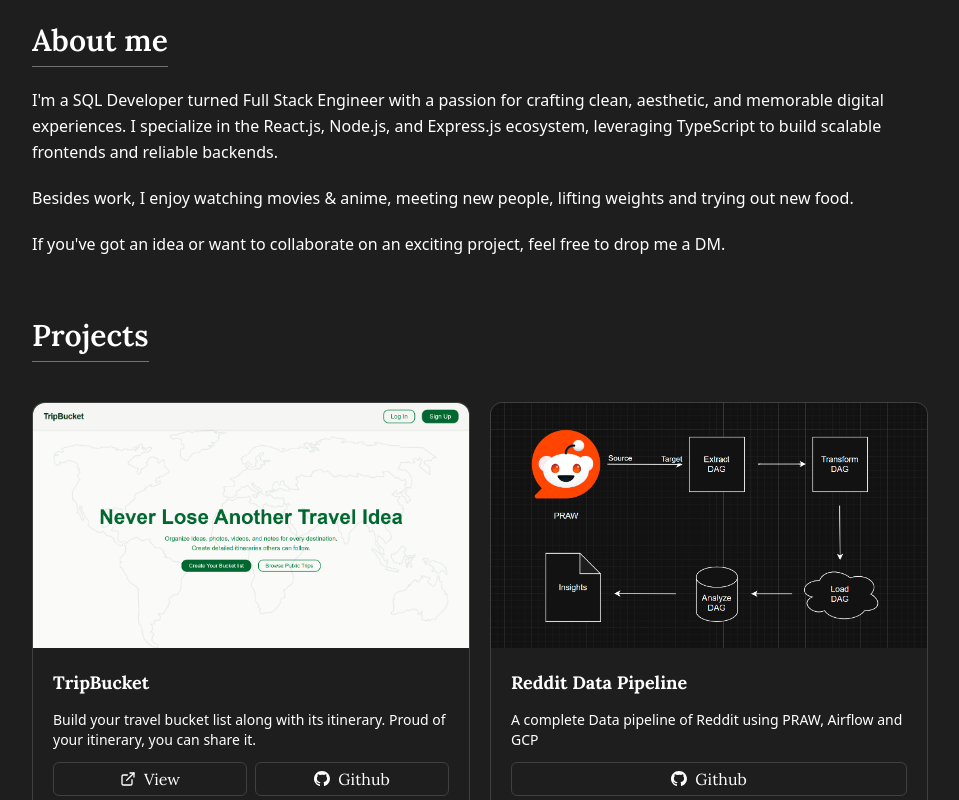
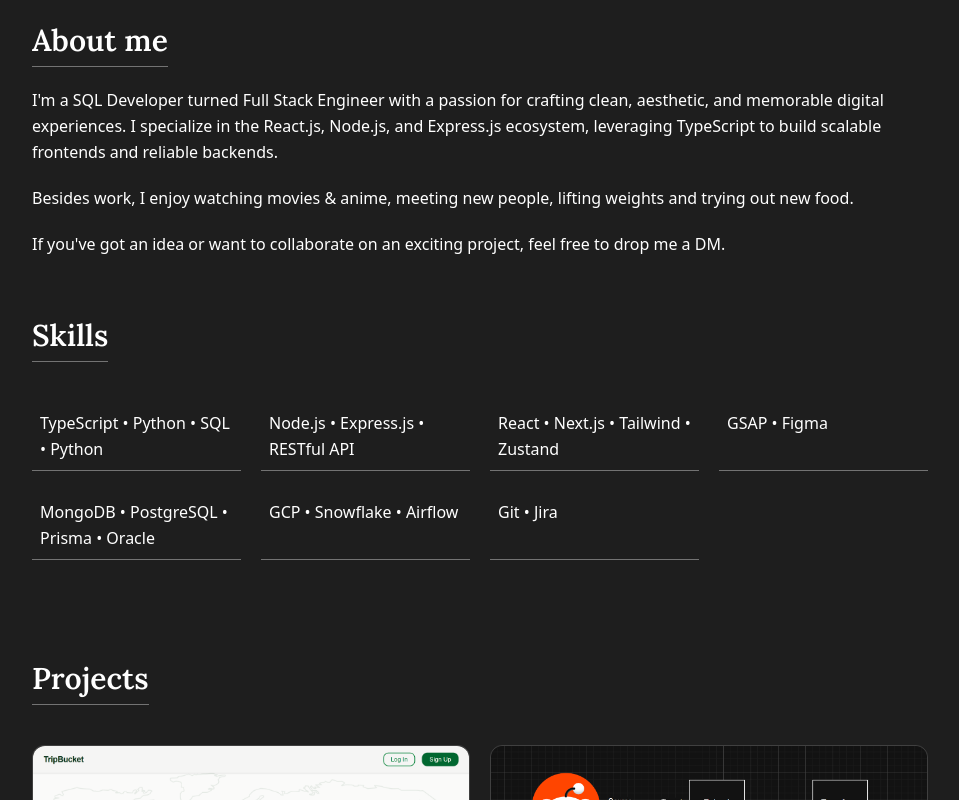
Before and after one commit to Vinit-M420/portfolio, a React (Vite) app: page / in a window 1280 px wide. Shown: the part 450-1250 px from the top of the page, without its empty margins (160-1119 px from the left). Built offline with nearby package versions, Linux system fonts and the light colour scheme.

Commit message:
Added Skills v0.1

```diff
--- a/src/App.tsx
+++ b/src/App.tsx
@@ -6,6 +6,7 @@
 import AllProjects from './components/AllProjects'
 import { useNavbarStore } from "./store";
 import Footer from './components/Footer'
+import Skills from './components/Skills'
 
 
 function App() {
@@ -19,16 +20,14 @@
         <>
           <Hero  />
           <Aboutme />
+          <Skills />
           <Projects />
           <Footer />
         </>
       )}
 
       {navbarState === "projects" && ( <AllProjects /> )}
-
-      {navbarState === "resume" && (
-        <></>
-      )}
+      {navbarState === "skills" && ( <></> )}
 
     </div>
   )
--- a/src/components/Aboutme.tsx
+++ b/src/components/Aboutme.tsx
@@ -26,7 +26,6 @@
             className="flex flex-col gap-5 mx-auto max-w-4xl lg:w-4xl md:w-2xl w-xs justify-center md:my-15 my-20">
             <div className="relative">
                 <h1 className="font-semibold lg:text-3xl text-2xl border-b border-neutral-500 pb-2 w-fit">
-                    {/* { text-black w-fit bg-orange px-2 } */}
                     About me
                 </h1>
 
--- a/src/components/AllProjects.tsx
+++ b/src/components/AllProjects.tsx
@@ -22,7 +22,7 @@
 
     return (
         <div ref={allPRef} className="flex flex-col gap-5 mx-auto max-w-4xl lg:w-4xl md:w-2xl w-xs mt-20">
-            <h1 className="font-bold lg:text-4xl text-2xl border-b border-neutral-500 pb-2 w-fit">
+            <h1 className="font-bold lg:text-4xl text-2xl pb-2 w-fit">
                 {/*  text-black w-fit bg-green px-2  */}
                 All Projects
             </h1>
--- a/src/components/Navbar.tsx
+++ b/src/components/Navbar.tsx
@@ -19,10 +19,10 @@
                 Projects
             </a>
             {/* <a className={`md:text-lg text-md cursor-pointer px-2
-                ${navbarState === 'resume' ? `text-black font-bold bg-blue rounded-xl` : `
+                ${navbarState === 'skills' ? `text-black font-bold bg-blue rounded-xl` : `
                     text-gray-300 hover:bg-gray-500 hover:rounded-2xl hover:text-white`}`}
-                onClick={() => setNavbarState('resume')}>
-                Resume
+                onClick={() => setNavbarState('skills')}>
+                Skills
             </a> */}
         </nav>
     )
--- /dev/null
+++ b/src/components/Skills.tsx
@@ -0,0 +1,81 @@
+import { useEffect, useRef } from 'react';
+import gsap from "gsap";
+
+
+const Skills = () => {
+    const skillsRef = useRef<HTMLDivElement | null>(null);
+
+    useEffect(() => {
+        if (skillsRef.current) {
+
+        gsap.fromTo(skillsRef.current,
+            {y: -50, opacity: 0, duration: 3, ease: "power3.out" },
+            {y: 0, opacity: 1, duration: 1,
+                scrollTrigger: {
+                trigger: skillsRef.current,  start: "top 80%",
+                toggleActions: "play none none none", // play only once
+                },
+            });
+        }
+    }, []);
+
+    return (
+        <div ref={skillsRef}
+            className="flex flex-col mx-auto max-w-4xl lg:w-4xl md:w-2xl w-xs md:my-15 my-20">
+
+            <h1 className="font-semibold lg:text-3xl text-2xl border-b border-neutral-500 pb-2 w-fit">
+                Skills
+            </h1>
+
+            <section className='grid md:grid-cols-4 grid-cols-1 gap-5 justify-center items-stretch my-10
+                    leading-relaxed tracking-normal font-sans'>
+
+                <div className='col-span-1 flex flex-col border-b border-neutral-500 h-full p-2
+                                hover:-translate-y-1 transition-all duration-400'>
+                    <h1 className='text-md text-white '>
+                            TypeScript • Python • SQL • Python
+                    </h1>
+                </div>
+                <div className='col-span-1 flex flex-col border-b border-neutral-500 h-full p-2
+                hover:-translate-y-1 transition-all duration-400'>
+                    <h1 className='text-white text-md '>
+                            Node.js • Express.js  • RESTful API
+                    </h1>
+                </div>
+                <div className='col-span-1 flex flex-col border-b border-neutral-500 h-full p-2
+                hover:-translate-y-1 transition-all duration-400'>
+                    <h1 className='text-white text-md '>
+                            React • Next.js • Tailwind • Zustand
+                    </h1>
+                </div>
+                <div className='col-span-1 flex flex-col border-b border-neutral-500 h-full p-2
+                hover:-translate-y-1 transition-all duration-400'>
+                    <h1 className='text-white text-md  '>
+                            GSAP • Figma
+                    </h1>
+                </div>
+                <div className='col-span-1 flex flex-col border-b border-neutral-500 h-full p-2
+                hover:-translate-y-1 transition-all duration-400'>
+                    <h1 className='text-white text-md '>
+                            MongoDB • PostgreSQL • Prisma • Oracle
+                    </h1>
+                </div>
+                <div className='col-span-1 flex flex-col border-b border-neutral-500 h-full p-2
+                hover:-translate-y-1 transition-all duration-400'>
+                    <h1 className='text-white text-md '>
+                            GCP • Snowflake • Airflow
+                    </h1>
+                </div>
+                <div className='col-span-1 flex flex-col border-b border-neutral-500 h-full p-2
+                hover:-translate-y-1 transition-all duration-400'>
+                    <h1 className='text-white text-md '>
+                            Git • Jira
+                    </h1>
+                </div>
+            </section>
+
+        </div>
+    )
+}
+
+export default Skills;
--- a/src/store.ts
+++ b/src/store.ts
@@ -1,6 +1,6 @@
 import { create } from 'zustand'
 
-export type NavbarState = "about" | "projects" | "resume";
+export type NavbarState = "about" | "projects" | "skills";
 
 export interface NavbarProps {
   navbarState: NavbarState;
```
